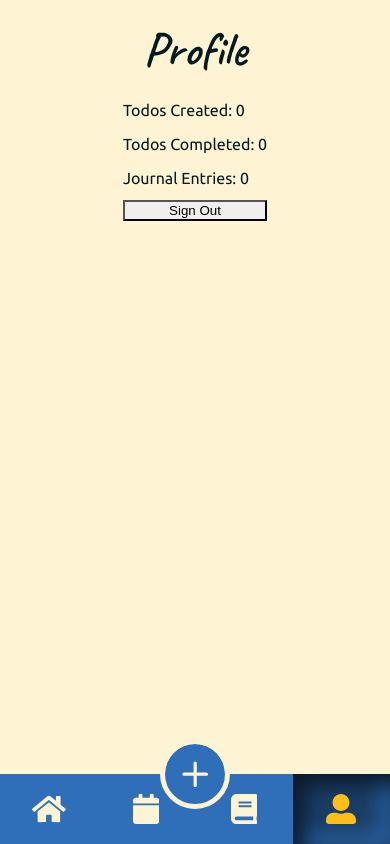
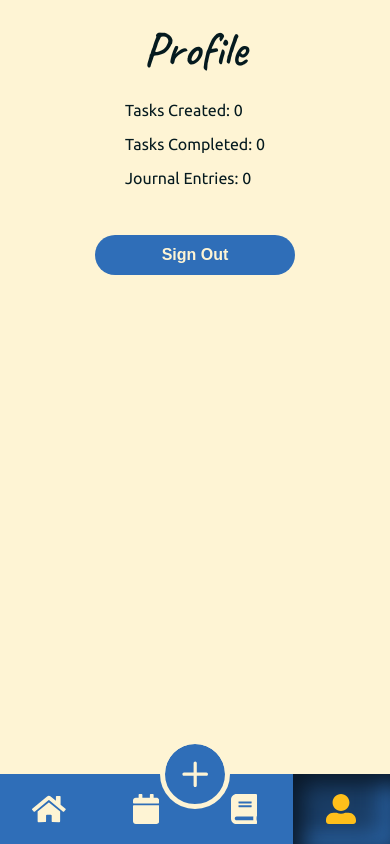
Before and after one commit to dnguyen130/stepahead, a React (Vite) app: page /profile in a window 390 px wide. Built offline with nearby package versions, Linux system fonts and the light colour scheme; no server answers; the database is empty; sample sign-in values are in the browser's storage.

Commit message:
mobile fix and sign out button

```diff
--- a/src/components/shared/todo/todoSwitches/index.tsx
+++ b/src/components/shared/todo/todoSwitches/index.tsx
@@ -3,7 +3,7 @@ import { useMyContext } from '@/utils/provider'
 import ToggleButton from '@mui/material/ToggleButton'
 import ToggleButtonGroup from '@mui/material/ToggleButtonGroup'
 
-const filterCategories = ['all', 'expired', 'upcoming', 'today', 'complete']
+const filterCategories = ['all', 'expired', 'upcoming', 'complete']
 
 export default function TodoSwitches(): ReactElement {
   const { taskFilter, setTaskFilter } = useMyContext()
@@ -21,6 +21,7 @@ export default function TodoSwitches(): ReactElement {
     <div className="todoSwitchcont">
       <ToggleButtonGroup
         exclusive
+        size="small"
         value={taskFilter}
         onChange={handleChange}
         className="tasktogglegroup"
--- a/src/routes/profile/index.tsx
+++ b/src/routes/profile/index.tsx
@@ -24,13 +24,18 @@ export default function Profile(): ReactElement {
         <h1 className="homecontgreeting">Profile</h1>
       </header>
       <main className="profilecont">
-        <p className="profileinfo">Todos Created: {todos.length}</p>
+        <p className="profileinfo">Tasks Created: {todos.length}</p>
         <p className="profileinfo">
-          Todos Completed: {CalculateCompletedTodos(todos)}
+          Tasks Completed: {CalculateCompletedTodos(todos)}
         </p>
         <p className="profileinfo">Journal Entries: {journals.length}</p>
-        <button onClick={SignOutAndRedirect}>Sign Out</button>
       </main>
+      <button
+        className="loginbutton signoutbutton"
+        onClick={SignOutAndRedirect}
+      >
+        <h2>Sign Out</h2>
+      </button>
     </section>
   )
 }
--- a/src/styles/components/shared/login.scss
+++ b/src/styles/components/shared/login.scss
@@ -91,3 +91,7 @@
   margin: 0;
   font-size: 1rem;
 }
+
+.signoutbutton {
+  width: 200px;
+}
```
